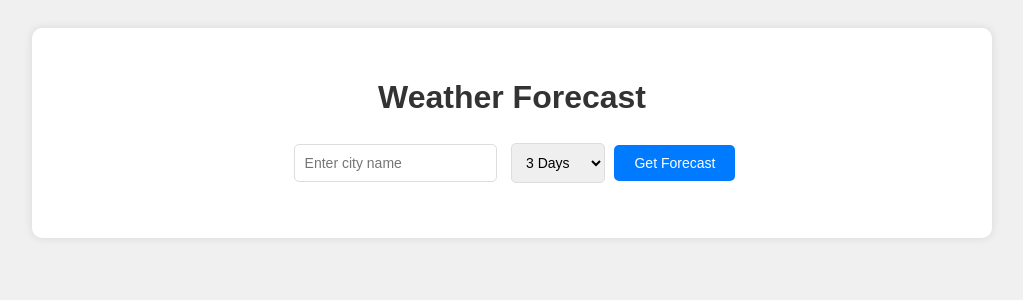
After one commit to akilayesan/weatherapp, a Django app: page /forecast/ in a window 1280 px wide. The commit adds this page. Shown: the top 300 px of the page, without its empty margins (128-1151 px from the left). Run offline with Django 5.2, Linux system fonts and the light colour scheme.

Commit message:
added forcast

```diff
--- /dev/null
+++ b/weatherapp/templates/weatherapp/forecast.html
@@ -0,0 +1,140 @@
+<!DOCTYPE html>
+<html lang="en">
+<head>
+    <meta charset="UTF-8">
+    <meta name="viewport" content="width=device-width, initial-scale=1.0">
+    <title>Weather Forecast</title>
+    <style>
+        body {
+            font-family: Arial, sans-serif;
+            background-color: #f0f0f0;
+            padding: 20px;
+        }
+        .container {
+            max-width: 900px;
+            margin: 0 auto;
+            background-color: white;
+            padding: 30px;
+            border-radius: 10px;
+            box-shadow: 0 0 10px rgba(0,0,0,0.1);
+        }
+        h1 {
+            color: #333;
+            text-align: center;
+        }
+        .form-group {
+            margin-bottom: 20px;
+            text-align: center;
+        }
+        form {
+            display: inline-block;
+            text-align: left;
+        }
+        input[type="text"], select {
+            padding: 10px;
+            margin: 5px;
+            border: 1px solid #ddd;
+            border-radius: 5px;
+            font-size: 14px;
+        }
+        button {
+            padding: 10px 20px;
+            background-color: #007bff;
+            color: white;
+            border: none;
+            border-radius: 5px;
+            cursor: pointer;
+            font-size: 14px;
+        }
+        button:hover {
+            background-color: #0056b3;
+        }
+        .forecast-container {
+            display: grid;
+            grid-template-columns: repeat(auto-fit, minmax(200px, 1fr));
+            gap: 20px;
+            margin-top: 30px;
+        }
+        .forecast-card {
+            background-color: #f9f9f9;
+            border: 1px solid #ddd;
+            border-radius: 8px;
+            padding: 15px;
+            text-align: center;
+        }
+        .forecast-card h3 {
+            margin-top: 0;
+            color: #007bff;
+        }
+        .forecast-card p {
+            margin: 10px 0;
+            font-size: 14px;
+        }
+        .forecast-card img {
+            max-width: 100%;
+            height: auto;
+        }
+        .city-info {
+            background-color: #e7f3ff;
+            padding: 20px;
+            border-radius: 5px;
+            margin-bottom: 20px;
+            text-align: center;
+        }
+        .error {
+            color: red;
+            text-align: center;
+            margin: 20px 0;
+        }
+    </style>
+</head>
+<body>
+    <div class="container">
+        <h1>Weather Forecast</h1>
+
+        <div class="form-group">
+            <form method="POST">
+                {% csrf_token %}
+                <input type="text" name="city" placeholder="Enter city name" required>
+                <select name="days">
+                    <option value="3">3 Days</option>
+                    <option value="5">5 Days</option>
+                    <option value="7">7 Days</option>
+                    <option value="10">10 Days</option>
+                </select>
+                <button type="submit">Get Forecast</button>
+            </form>
+        </div>
+
+        {% if city %}
+            {% if forecast %}
+                <div class="city-info">
+                    <h2>{{ forecast.location.name }}, {{ forecast.location.region }}, {{ forecast.location.country }}</h2>
+                    <p>Current Temp: <strong>{{ forecast.current.temp_c }}°C</strong></p>
+                    <p>Condition: {{ forecast.current.condition.text }}</p>
+                </div>
+
+                <div class="forecast-container">
+                    {% for day in forecast.forecast.forecastday %}
+                    <div class="forecast-card">
+                        <h3>{{ day.date }}</h3>
+                        <img src="https:{{ day.day.condition.icon }}" alt="Weather icon">
+                        <p><strong>Condition:</strong> {{ day.day.condition.text }}</p>
+                        <p><strong>Max Temp:</strong> {{ day.day.maxtemp_c }}°C</p>
+                        <p><strong>Min Temp:</strong> {{ day.day.mintemp_c }}°C</p>
+                        <p><strong>Avg Temp:</strong> {{ day.day.avgtemp_c }}°C</p>
+                        <p><strong>Humidity:</strong> {{ day.day.avghumidity }}%</p>
+                        <p><strong>Wind Speed:</strong> {{ day.day.maxwind_kmh }} km/h</p>
+                        <p><strong>Rain Chance:</strong> {{ day.day.daily_chance_of_rain }}%</p>
+                    </div>
+                    {% endfor %}
+                </div>
+            {% else %}
+                <div class="error">
+                    <p>Could not fetch forecast data. Please check the city name and try again.</p>
+                </div>
+            {% endif %}
+        {% endif %}
+    </div>
+</body>
+</html>
--- a/weatherapp/urls.py
+++ b/weatherapp/urls.py
@@ -3,5 +3,6 @@ from . import views
 
 urlpatterns = [
     path('', views.summary, name='weathersimple'),
+    path('forecast/', views.forecast, name='forecast'),
     path('alldata/', views.alldata, name='alldata'),
 ]
--- a/weatherapp/views.py
+++ b/weatherapp/views.py
@@ -6,16 +6,61 @@ from django.conf import settings
 
 def summary(request):
     api_key = "d44057b15d624d1e91583148251809"
+    weather_data = None
+    forecast_data = None
+    user_city = None
+
     if request.method == 'POST':
         formdata = cityForm(request.POST)
         if formdata.is_valid():
             user_city = formdata.cleaned_data['city']
 
-        response = requests.get(f"http://api.weatherapi.com/v1/current.json?key={api_key}&q={user_city}&aqi=no")
-        return render(request, 'weatherapp/summary.html', {'form': cityForm, 'city': user_city, 'weather': response.json()})
+            # Get current weather
+            response = requests.get(f"http://api.weatherapi.com/v1/current.json?key={api_key}&q={user_city}&aqi=no")
+            if response.status_code == 200:
+                weather_data = response.json()
+
+            # Get forecast data (3 days by default)
+            forecast_response = requests.get(f"http://api.weatherapi.com/v1/forecast.json?key={api_key}&q={user_city}&days=3&aqi=no")
+            if forecast_response.status_code == 200:
+                forecast_data = forecast_response.json()
+
+        return render(request, 'weatherapp/summary.html', {
+            'form': cityForm,
+            'city': user_city,
+            'weather': weather_data,
+            'forecast': forecast_data
+        })
 
     return render(request, 'weatherapp/summary.html', {'form': cityForm})
 
 
+def forecast(request):
+    """Get weather forecast for the next 3, 5, or 10 days"""
+    api_key = "d44057b15d624d1e91583148251809"
+    forecast_data = None
+    user_city = None
+
+    if request.method == 'POST':
+        formdata = cityForm(request.POST)
+        if formdata.is_valid():
+            user_city = formdata.cleaned_data['city']
+            days = request.POST.get('days', 3)  # Default to 3 days
+
+            # Get forecast data (supports 1-10 days)
+            response = requests.get(
+                f"http://api.weatherapi.com/v1/forecast.json?key={api_key}&q={user_city}&days={days}&aqi=no"
+            )
+
+            if response.status_code == 200:
+                forecast_data = response.json()
+
+    return render(request, 'weatherapp/forecast.html', {
+        'form': cityForm,
+        'city': user_city,
+        'forecast': forecast_data
+    })
+
+
 def alldata(request):
     return render(request, 'weatherapp/alldata.html', {'form': cityForm})
```
Also changed, not shown: weatherapp/templates/weatherapp/summary.html (+73 -6 lines).
